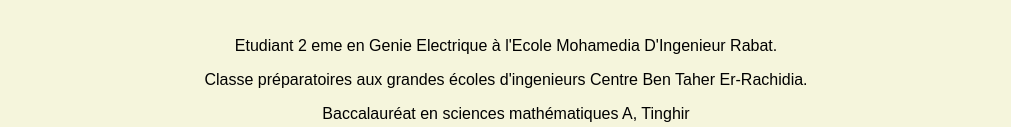
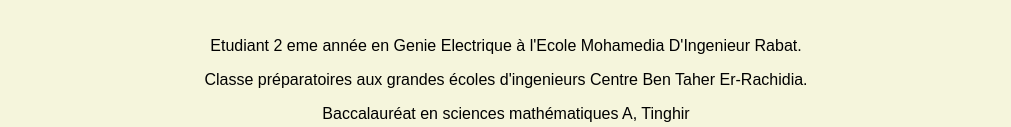
Before and after one commit to omar-98/omar-98.github.io, a plain HTML site: page index.html in a window 1280 px wide. Shown: the part 574-701 px from the top of the page, without its empty margins (134-1145 px from the left). Drawn offline with Linux system fonts and the light colour scheme.

Commit message:
Update index.html

```diff
--- a/index.html
+++ b/index.html
@@ -19,7 +19,7 @@
     <img src="images/banner.jpg" width="75%" alt="banner">
     <h1>Omar Ben Yedir<h1>
     <h2>About Me</h2>
-    <p>Etudiant 2 eme en Genie Electrique à l'Ecole Mohamedia D'Ingenieur Rabat.</p>
+    <p>Etudiant 2 eme année en Genie Electrique à l'Ecole Mohamedia D'Ingenieur Rabat.</p>
     <p>Classe préparatoires aux grandes écoles d'ingenieurs Centre Ben Taher Er-Rachidia. </p>
     <p>Baccalauréat en sciences mathématiques A, Tinghir</p>
   </body>
```
